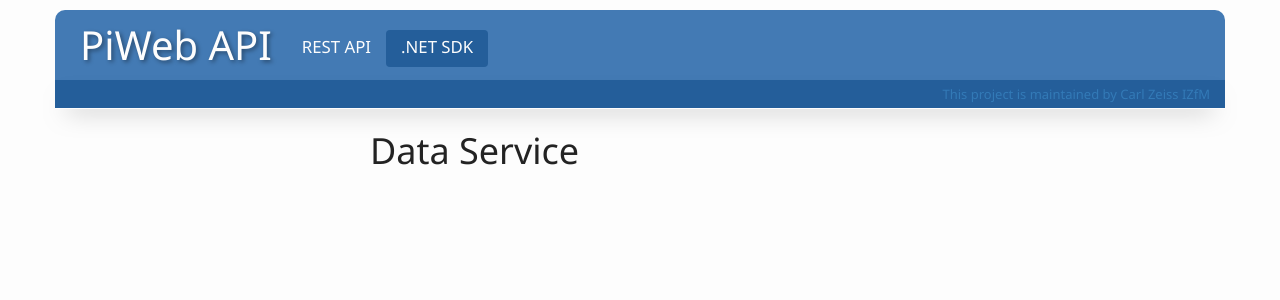
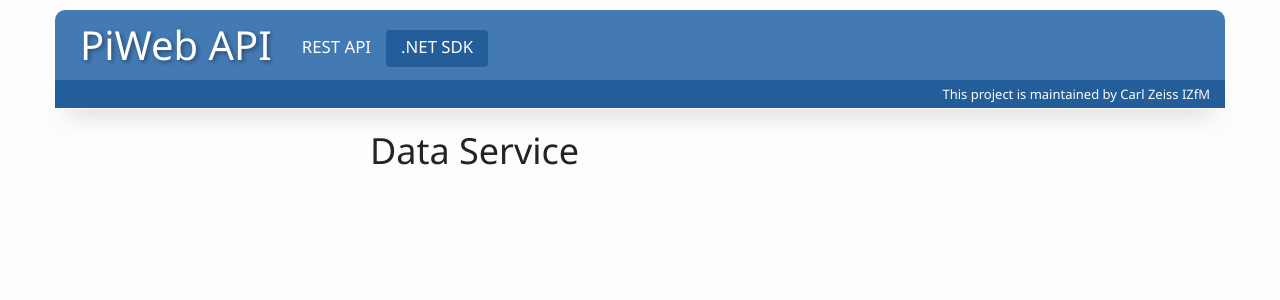
Before and after one commit to ZEISS-PiWeb/PiWeb-Api, a Jekyll site: the page built from oldPages/02-dataservice.md, in a window 1280 px wide. Shown: the top 300 px of the page. Built offline with Jekyll 4.4.1, drawn with Linux system fonts in a browser that asks for light colours.

Commit message:
Update custom-styles.css

```diff
--- a/stylesheets/custom-styles.css
+++ b/stylesheets/custom-styles.css
@@ -132,6 +132,12 @@
 	font-size: small;
 	border-bottom: 1px solid #FDFDFD;
 	box-shadow: 0 12px 24px -12px rgba(0,0,0,0.5);
+}
+
+.container-header-footer>a,
+.container-header-footer>a:hover,
+.container-header-footer>a:focus{
+	color: #FDFDFD;
 }
 
 .navbar-default {
```
